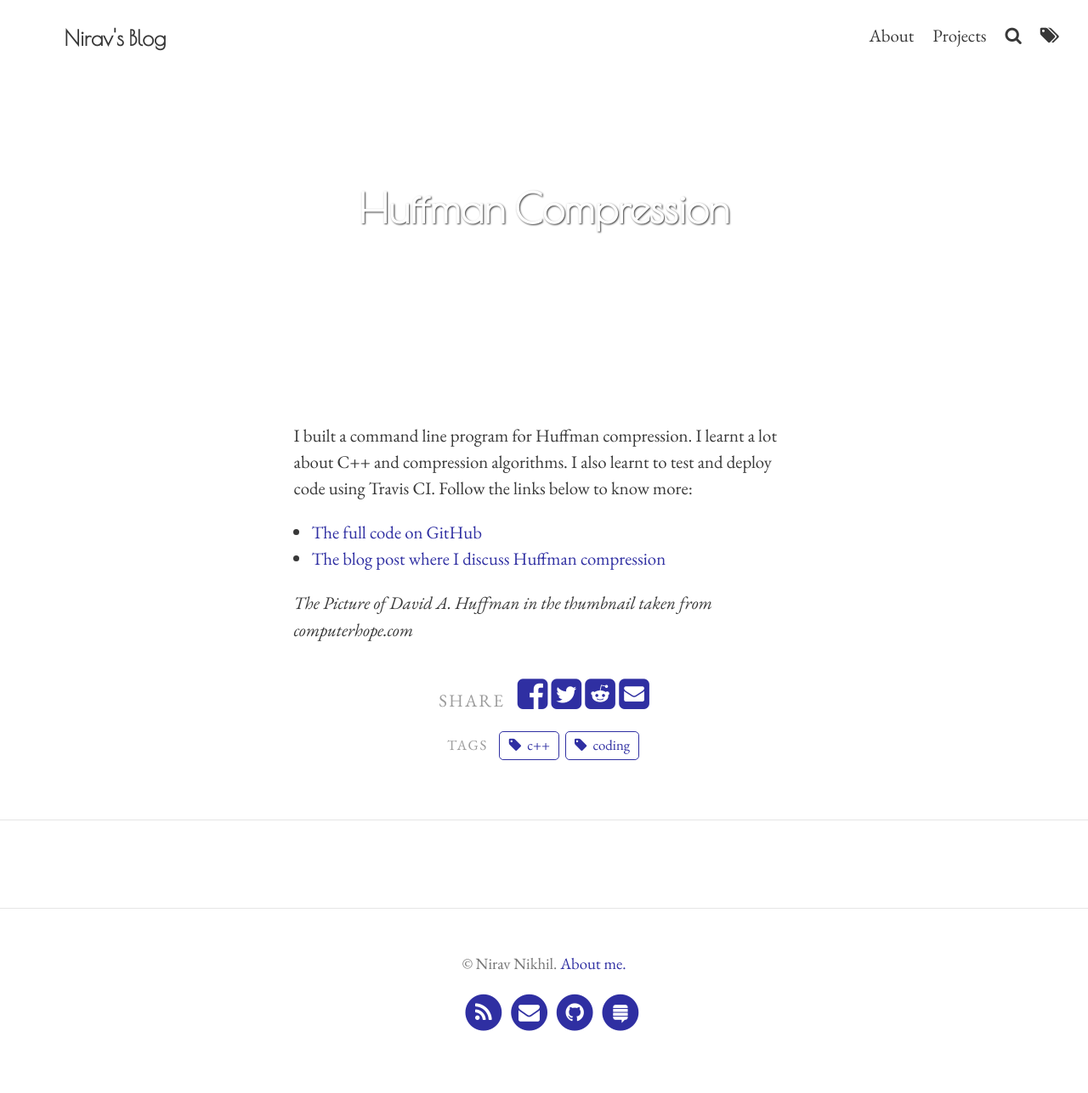
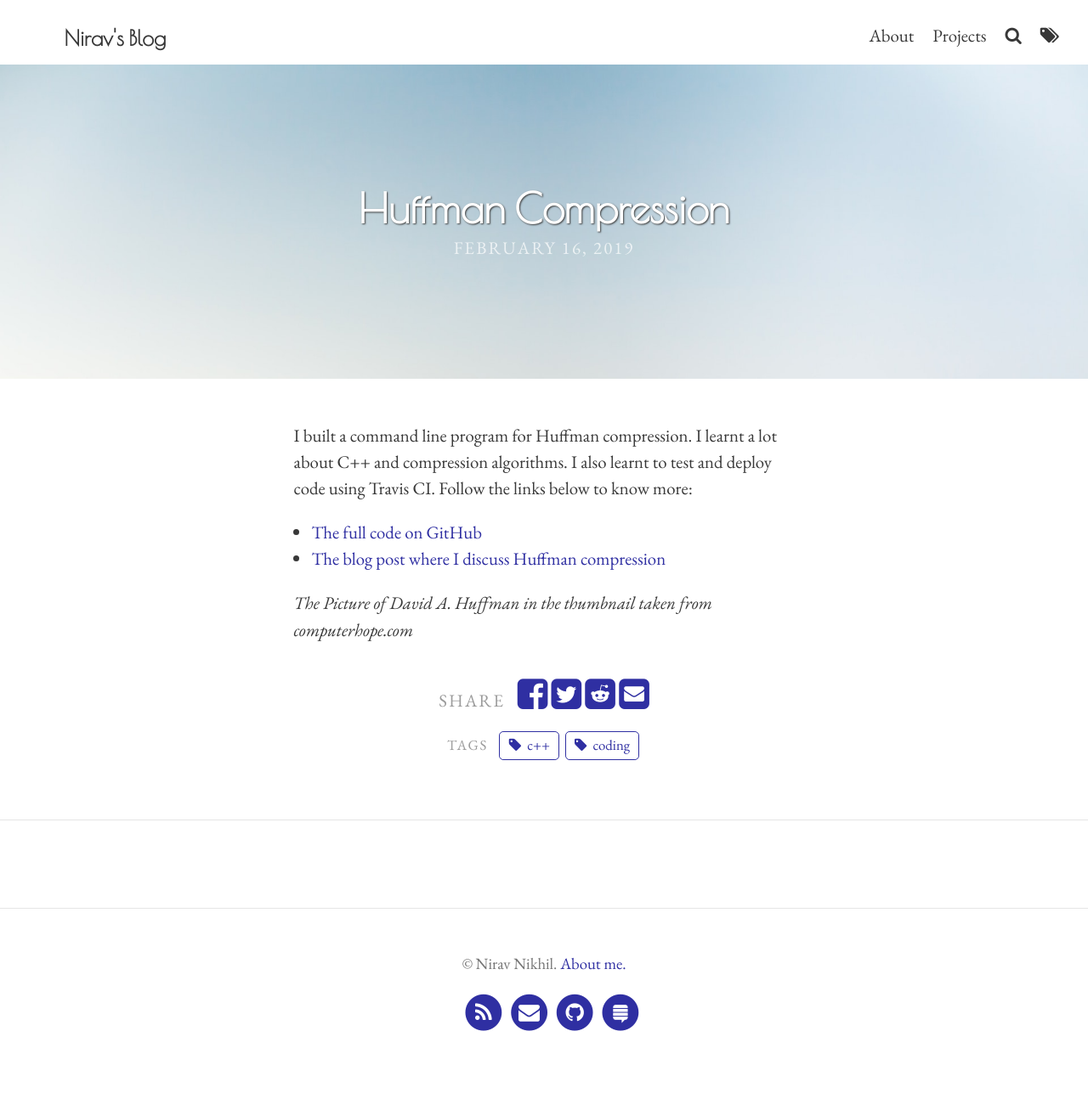
Before and after one commit to niravcodes/niravcodes.github.io, a Jekyll site: the page built from _portfolio/huffman-compression.md, in a window 1280 px wide. Shown: the whole page at 85% size. Built offline with Jekyll 4.4.1, drawn with Linux system fonts in a browser that asks for light colours; comment, search, counter and statistics services are not loaded.

Commit message:
Update from Forestry.io nirav Nikhil updated _portfolio/huffman-compression.md

```diff
--- a/_portfolio/huffman-compression.md
+++ b/_portfolio/huffman-compression.md
@@ -5,7 +5,7 @@ tags:
 - coding
 - c++
 img: https://nirav.com.np/assets/img/david_huffman.jpg
-feature-img: ''
+feature-img: https://nirav.com.np/assets/img/pexels-photo-37728.jpeg
 date: '2019-02-16T09:23:09+00:00'
 
 ---
```
